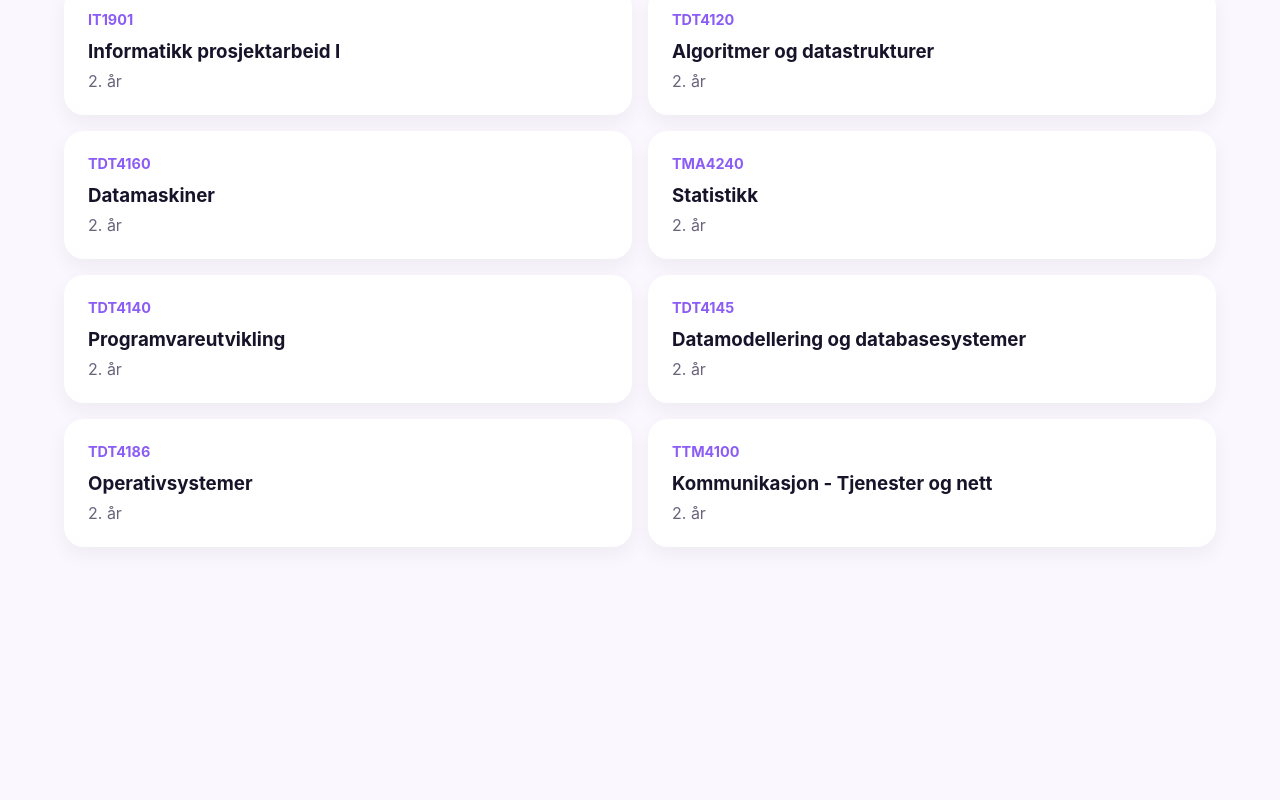
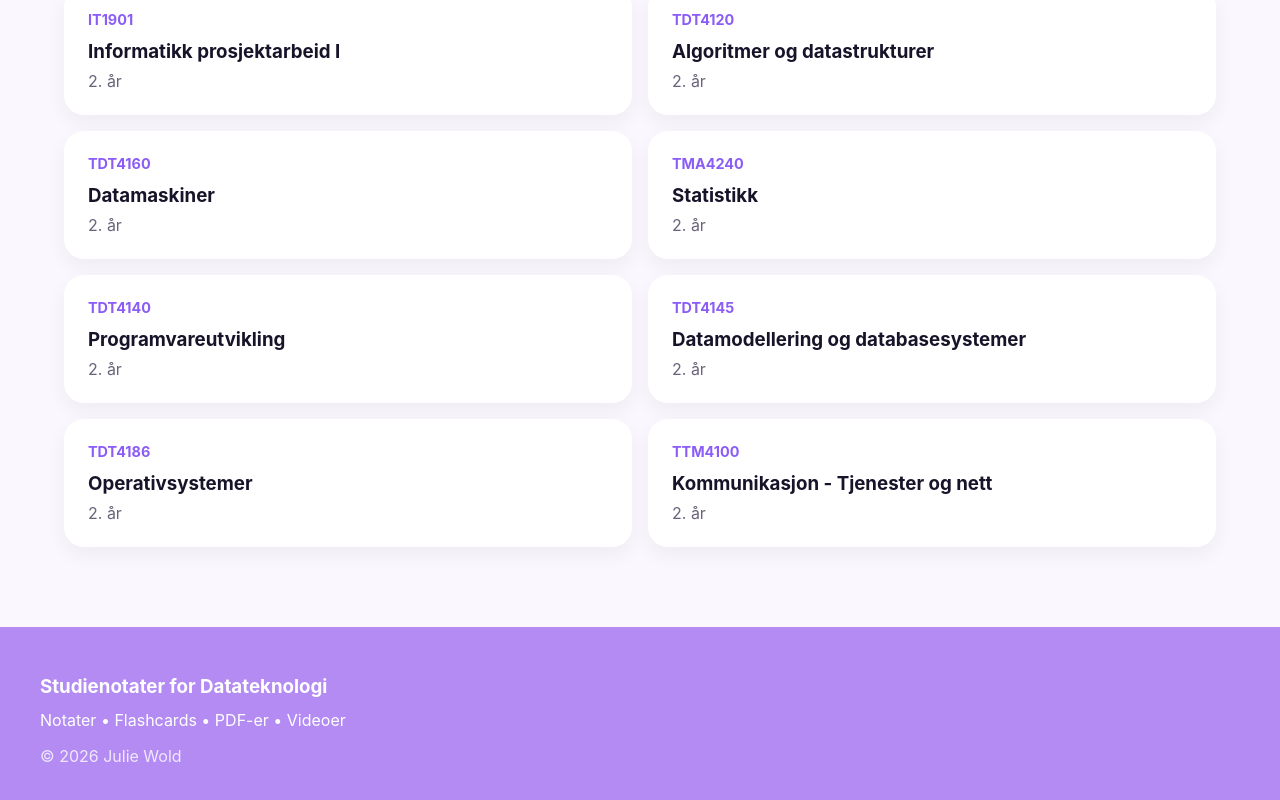
Before and after one commit to juliewold/studienotater, a React (Vite) app: page / in a window 1280 px wide. Shown: the part 1715-2515 px from the top of the page. Before the commit the page ends 2294 px from the top, so only its background shows below. Built offline with nearby package versions, Linux system fonts and the light colour scheme.

Commit message:
feat: add homepage footer

```diff
--- /dev/null
+++ b/src/components/Footer/Footer.css
@@ -0,0 +1,25 @@
+.footer {
+  margin-top: 80px;
+  padding: 48px 24px;
+
+  background-color: rgb(179, 139, 243);
+  color: white;
+}
+
+.footer-content {
+  max-width: 1200px;
+  margin: 0 auto;
+}
+
+.footer-content h3 {
+  margin: 0 0 12px;
+}
+
+.footer-content p {
+  margin: 0;
+}
+
+.footer-copy {
+  margin-top: 16px !important;
+  opacity: 0.8;
+}
--- /dev/null
+++ b/src/components/Footer/Footer.tsx
@@ -0,0 +1,19 @@
+import "./Footer.css"
+
+export const Footer = () => {
+  return (
+    <footer className="footer">
+      <div className="footer-content">
+        <h3>Studienotater for Datateknologi</h3>
+
+        <p>
+          Notater • Flashcards • PDF-er • Videoer
+        </p>
+
+        <p className="footer-copy">
+          © 2026 Julie Wold
+        </p>
+      </div>
+    </footer>
+  );
+};
--- a/src/pages/HomePage/HomePage.tsx
+++ b/src/pages/HomePage/HomePage.tsx
@@ -8,6 +8,7 @@ import { subjects } from "../../data/subjects";
 import { notes } from "../../data/notes";
 import { flashcards } from "../../data/flashcards";
 import { pdfs } from "../../data/pdfs";
+import { Footer } from "../../components/Footer/Footer";
 
 const years = [1, 2, 3, 4, 5];
 
@@ -67,6 +68,8 @@ export const HomePage = () => {
           ))}
         </div>
       </section>
+
+      <Footer />
     </>
   );
 };
```
